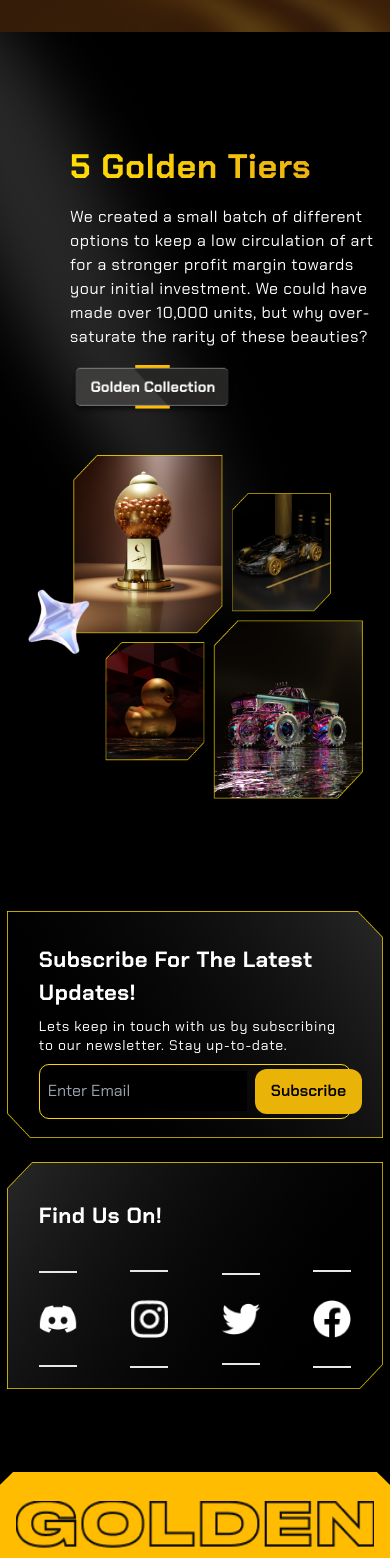
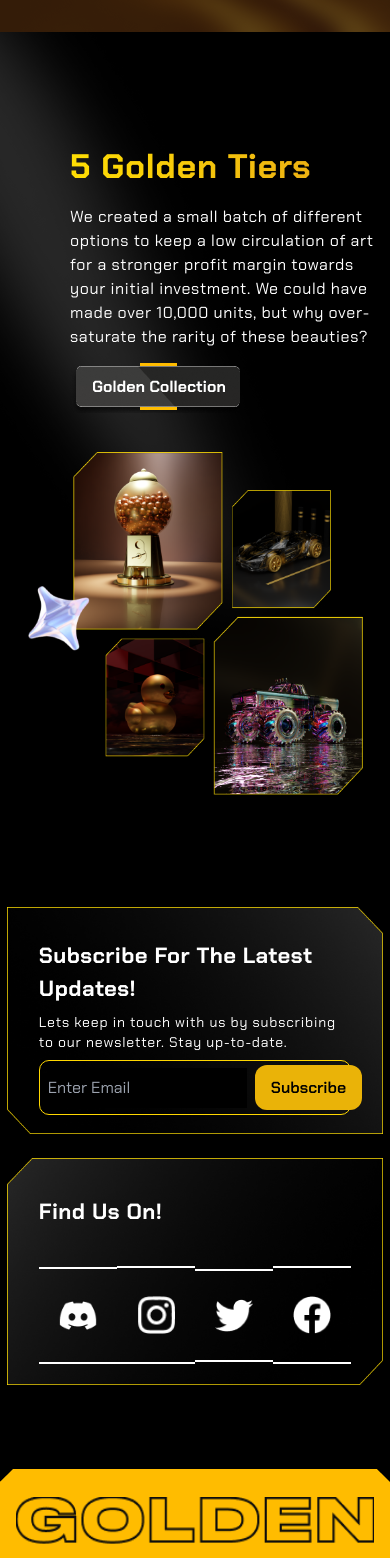
Before and after one commit to RanaAmmar344/golden-years, a Next.js app: page / in a window 390 px wide. Shown: the part 3170-4728 px from the top of the page. Built offline with nearby package versions, Linux system fonts and the light colour scheme; grey boxes are pictures that could not be loaded.

Commit message:
updated-all-changes

```diff
--- a/src/app/globals.css
+++ b/src/app/globals.css
@@ -137,6 +137,20 @@ background-repeat: no-repeat;
  cursor: pointer;
 
 }
+.custom-btn-2 {
+  width: 170px;
+  height: 50px;
+ background-image: url('/view-collection.png');
+ cursor: pointer;
+
+}
+.custom-btn-3 {
+  width: 170px;
+  height: 50px;
+ background-image: url('/connect-wallet.png');
+ cursor: pointer;
+
+}
 
 .custom-btn:hover {
 
@@ -152,10 +166,105 @@ background-repeat: no-repeat;
 
 
 }
+.custom-btn-2:hover {
+
+  background-image: url('/view-col.png');
+  background-repeat: no-repeat;
+  width: 170px;
+  height: 55px;
+ position: relative;
+ bottom: 8px;
+ left: 5px;
+
+}
+.custom-btn-3:hover {
+
+  background-image: url('/golden-col.png');
+  background-repeat: no-repeat;
+  width: 170px;
+  height: 55px;
+ position: relative;
+ bottom: 8px;
+ left: 5px;
+
+}
+/* -------------------------------------animated border------------------------------ */
+.animated-border {
+  position: relative;
+  border-top: 2px solid white;
+  border-bottom: 2px solid white;
+}
+
+.animated-border::before,
+.animated-border::after {
+  content: '';
+  background-color: yellow;
+  position: absolute;
+  transition: all 0.10s ease-in-out;
+}
 
 
+.animated-border::before {
+  width: 2px;
+  height: 0;
+  top: 0;
+  left: 0;
+}
 
 
+.animated-border::after {
+  width: 2px;
+  height: 0;
+  bottom: 0;
+  right: 0;
+  transition-delay: 0.15s;
+}
+
+
+.border-icon::before {
+  width: 0;
+  height: 2px;
+  top: 0;
+  left: 0;
+}
+
+.border-icon::after {
+  width: 0;
+  height: 2px;
+  bottom: 0;
+  right: 0;
+  transition-delay: 0.15s;
+}
+
+/* Hover effects */
+.animated-border:hover::before {
+  height: 100%;
+}
+
+.animated-border:hover::after {
+  height: 100%;
+}
+
+.border-icon:hover::before {
+  width: 100%;
+}
+
+.border-icon:hover::after {
+  width: 100%;
+}
+
+
+.animated-border:hover {
+  border-top: 2px solid transparent;
+  border-bottom: 2px solid transparent;
+  transition: border-color 0.3s ease-in-out 0.15s;
+}
+
+
+.border-icon {
+  position: relative;
+  transition: border-color 0.15s ease-in-out;
+}
 
 
 /* Mobile responsive Query */
--- a/src/components/CuratedCollection.tsx
+++ b/src/components/CuratedCollection.tsx
@@ -3,6 +3,7 @@ import { CURATED_COLLECTION } from '@/constants';
 import Image from 'next/image';
 import React, { useState, useEffect } from 'react';
 import { HiArrowLongRight, HiArrowLongLeft } from "react-icons/hi2";
+import { Button } from './ui/button';
 
 const CuratedCollection = () => {
     const [currentTopIndex, setCurrentTopIndex] = useState(0);
@@ -106,12 +107,12 @@ const CuratedCollection = () => {
 
                     {/* View Collection button */}
                     <div className='flex items-center justify-center my-20 md:mt-14 relative lg:right-0 md:right-56'>
-                        <Image
-                            src='/view-collection.png'
-                            width={164}
-                            height={47}
-                            alt='View Collection'
-                        />
+
+                        <div className='  flex items-center justify-center  w-[170px] h-[47px] '>
+
+                            <Button className="custom-btn-2 mr-2  "> </Button>
+                        </div>
+
                     </div>
                 </div>
             </div>
--- a/src/components/GoldenTiers.tsx
+++ b/src/components/GoldenTiers.tsx
@@ -1,6 +1,7 @@
 import Image from 'next/image'
 import React from 'react'
 import Footer from './Footer'
+import { Button } from './ui/button'
 
 const GoldenTiers = () => {
   return (
@@ -9,12 +10,10 @@ const GoldenTiers = () => {
         <div className='text-white space-y-4 goldtier-text-res '>
           <h1 className='font-[Chakra Petch] text-[34px] font-bold leading-[44.2px] tracking-[0.02em] text-left bg-clip-text text-transparent bg-gradient-to-r from-[#FFDE04] to-[#E7A316]'>5 Golden Tiers </h1>
           <p className='font-inter text-base font-normal leading-6 tracking-[0.04em] lg:text-left lg:max-w-md max-w-xs'>We created a small batch of different options to keep a low circulation of art for a stronger profit margin towards your initial investment. We could have made over 10,000 units, but why over-saturate the rarity of these beauties?</p>
-            <Image
-            src='/connect-wallet.png'
-            width={164}
-            height={47}
-            alt=''
-            />
+          <div className='  flex items-center justify-center  w-[170px] h-[47px] '>
+
+            <Button className="custom-btn-3   "> </Button>
+          </div>
         </div>
         <div>
           <Image className='lg:w-[497.79px] lg:h-[510.27px] w-[383px] lg:px-auto px-6 '
@@ -51,23 +50,29 @@ const GoldenTiers = () => {
           <div className="mt-20 ">
 
             <div className="flex items-center justify-between  lg:my-16">
-            <div className='border-t-2 lg:w-20 border-b-2  flex items-center justify-center'>
-
-<Image className=' py-8' src="/discord-icon.png" width={38} height={30} alt="" />
+            <div className="w-24 h-full animated-border flex items-center justify-center relative">
+  <span className="border-icon w-full flex items-center justify-center overflow-hidden">
+    <Image className="py-8" src="/discord-icon.png" width={38} height={30} alt="" />
+  </span>
+</div>
+            <div className="w-24 h-full animated-border flex items-center justify-center relative">
+  <span className="border-icon w-full flex items-center justify-center overflow-hidden">
+    <Image className="py-7" src="/instagram-icon.png" width={38} height={30} alt="" />
+  </span>
+</div>
+            <div className="w-24 h-full animated-border flex items-center justify-center relative">
+  <span className="border-icon w-full flex items-center justify-center overflow-hidden">
+    <Image className="py-7" src="/twiter-icon.png" width={38} height={30} alt="" />
+  </span>
+</div>
+            <div className="w-24 h-full animated-border flex items-center justify-center relative">
+  <span className="border-icon w-full flex items-center justify-center overflow-hidden">
+    <Image className="py-7" src="/facebook-icon.png" width={38} height={30} alt="" />
+  </span>
 </div>
 
-                <div className='border-t-2 lg:w-20 border-b-2 flex items-center justify-center'>
 
-              <Image className=' py-7' src="/instagram-icon.png" width={38} height={30} alt="" />
-                </div>
-                <div className='border-t-2 lg:w-20 border-b-2 flex items-center justify-center'>
 
-              <Image className=' py-7' src="/twiter-icon.png" width={38} height={30} alt="" />
-                </div>
-                <div className='border-t-2 lg:w-20 border-b-2 flex items-center justify-center'>
-
-              <Image className=' py-7' src="/facebook-icon.png" width={38} height={30} alt="" />
-                </div>
 
             </div>
           </div>
@@ -77,7 +82,7 @@ const GoldenTiers = () => {
 
 
       </div>
-        <Footer/>
+      <Footer />
 
     </div>
   )
--- a/src/components/example.tsx
+++ b/src/components/example.tsx
@@ -1,104 +1,75 @@
-'use client';
-import { ARTIST } from '@/constants';
-import Image from 'next/image';
-import React, { useEffect, useState } from 'react';
+.animated-border {
+  position: relative;
+  border-top: 2px solid white;  /* White top border */
+  border-bottom: 2px solid white; /* White bottom border */
+}
 
-const ArtistBehind = () => {
-  const [currentIndex, setCurrentIndex] = useState(0);
-  const [screenSize, setScreenSize] = useState('large'); // 'small', 'medium', or 'large'
+.animated-border::before,
+.animated-border::after {
+  content: '';
+  background-color: yellow;
+  position: absolute;
+  transition: all 0.10s ease-in-out;
+}
 
-  useEffect(() => {
-    // Check for screen size
-    const updateScreenSize = () => {
-      const width = window.innerWidth;
-      if (width < 768) {
-        setScreenSize('small');
-      } else if (width >= 768 && width < 1024) {
-        setScreenSize('medium');
-      } else {
-        setScreenSize('large');
-      }
-    };
+/* Top border (yellow on hover) */
+.animated-border::before {
+  width: 2px;
+  height: 0;
+  top: 0;
+  left: 0;
+}
 
-    updateScreenSize();
-    window.addEventListener('resize', updateScreenSize);
+/* Bottom border (yellow on hover) */
+.animated-border::after {
+  width: 2px;
+  height: 0;
+  bottom: 0;
+  right: 0;
+  transition-delay: 0.15s; /* Delay for bottom border */
+}
 
-    return () => window.removeEventListener('resize', updateScreenSize);
-  }, []);
+/* Left border (yellow on hover) */
+.border-icon::before {
+  width: 0;
+  height: 2px;
+  top: 0;
+  left: 0;
+}
 
-  useEffect(() => {
-    if (screenSize === 'small') {
-      const interval = setInterval(() => {
-        setCurrentIndex((prevIndex) => (prevIndex + 1) % ARTIST.length);
-      }, 3000);
-      return () => clearInterval(interval);
-    }
-  }, [screenSize]);
+/* Right border (yellow on hover) */
+.border-icon::after {
+  width: 0;
+  height: 2px;
+  bottom: 0;
+  right: 0;
+  transition-delay: 0.15s; /* Delay for right border */
+}
 
-  // Number of items to show based on screen size
-  const itemsToShow = screenSize === 'large' ? 4 : screenSize === 'medium' ? 3 : 1;
+/* Hover effects */
+.animated-border:hover::before {
+  height: 100%; /* Expand vertically for top border */
+}
 
-  // Calculate the transform based on the currentIndex
-  const containerTransform = {
-    transform: `translateX(-${currentIndex * (100 / itemsToShow)}%)`,
-  };
+.animated-border:hover::after {
+  height: 100%; /* Expand vertically for bottom border */
+}
 
-  return (
-    <div className='artist-container  mx-auto h-full  bg-cover bg-center text-white'>
-      <div className='flex items-center justify-center flex-col text-center pt-20'>
-        <div>
-          <h1 className='font-chakra lg:text-[46px] text-[34px] font-bold leading-[55.2px] tracking-[0.02em] text-center'>
-            Artist behind the art
-          </h1>
-          <p className='font-inter text-[14px] font-normal leading-[19.6px] tracking-[0.06em] text-center lg:max-w-lg max-w-sm'>
-            We have a brilliant team of artists who have shown their extra-ordinary work in these Golden NFTs collection.
-          </p>
-        </div>
+.border-icon:hover::before {
+  width: 100%; /* Expand horizontally for left border */
+}
 
-        {/* Carousel */}
-        <div className="relative overflow-hidden mx-auto  w-full flex items-center justify-around ">
-          <div
-            className={`flex transition-transform duration-500   items-center justify-center   `}
-            style={containerTransform}
-          >
-            {ARTIST.map((item, index) => (
-              <div
-                key={index}
-                className={`flex-shrink-0 lg:w-[277px] lg:h-[299px]   bg-black text-white  m-2 p-4 rounded-xl `}
-                style={{ flexBasis: `${100 / itemsToShow}%` }}
-              >
-                <img
-                  src={item.image}
-                  alt={item.name}
-                  className="w-full h-[70%] object-cover rounded-xl"
-                />
-                <div className="p-2 text-center">
-                  <h3 className="text-lg font-bold">{item.name}</h3>
-                  <p className='font-inter text-[12px] font-normal leading-[18px] tracking-[0.06em] '>Graphic Designer</p>
-                  <div className='flex items-center justify-center mt-2'>
-                    <Image className='mr-4' src="/instagram-icon.png" width={18} height={20} alt="" />
-                    <Image src="/facebook-icon.png" width={18} height={20} alt="" />
-                  </div>
-                </div>
-              </div>
-            ))}
-          </div>
-        </div>
+.border-icon:hover::after {
+  width: 100%; /* Expand horizontally for right border */
+}
 
-        {/* Dots for small screens */}
-        {screenSize === 'small' && (
-          <div className="flex justify-center mt-4">
-            {ARTIST.map((_, index) => (
-              <div
-                key={index}
-                className={`h-2 w-2 mx-1 rounded-full ${currentIndex === index ? 'bg-white' : 'bg-yellow-500'}`}
-              ></div>
-            ))}
-          </div>
-        )}
-      </div>
-    </div>
-  );
-};
+/* .border-icon styling */
+.border-icon {
+  position: relative;
+  transition: border-color 0.15s ease-in-out;
+}
 
-export default ArtistBehind;
+.animated-border:hover {
+  border-top: 2px solid yellow;   /* Change top border to yellow on hover */
+  border-bottom: 2px solid yellow; /* Change bottom border to yellow on hover */
+}
```
Also changed, not shown: public/golden-col.png (added), public/view-col.png (added). Lines whose indentation alone changed are shown as unchanged.
